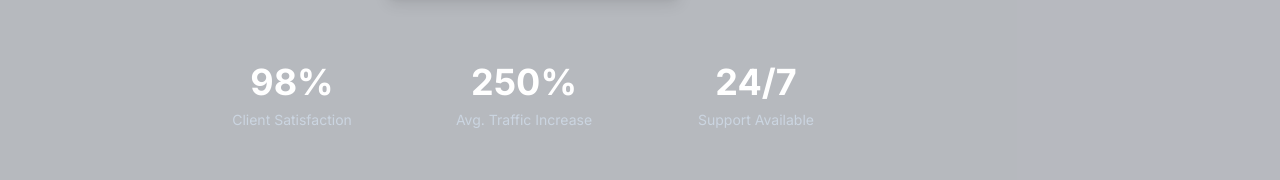
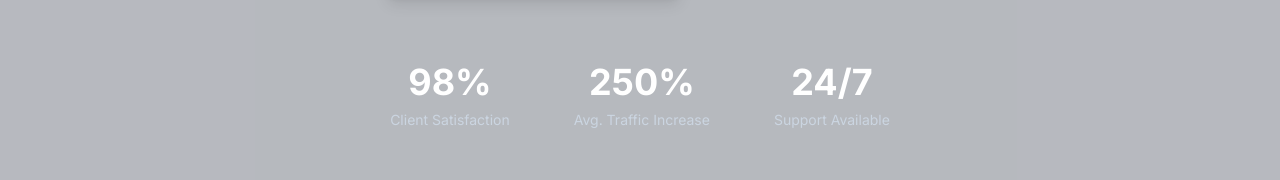
Before and after one commit to JonathanMartinez12/NOLA-Web-Development-, a Next.js app: page / in a window 1280 px wide. Shown: the part 544-724 px from the top of the page. Built offline with nearby package versions, Linux system fonts and the light colour scheme.

Commit message:
Center the 3 hero stats using flexbox
Changed from grid layout to flex with justify-center so the 3 remaining
stats are properly centered instead of being offset.

https://claude.ai/code/session_01Lgmjx4iQYcVNdZcjyqtzuK

```diff
--- a/app/page.tsx
+++ b/app/page.tsx
@@ -175,7 +175,7 @@ export default function Home() {
               initial={{ opacity: 0, y: 30 }}
               animate={{ opacity: 1, y: 0 }}
               transition={{ duration: 0.8, delay: 0.6 }}
-              className="mt-16 grid grid-cols-2 md:grid-cols-4 gap-8"
+              className="mt-16 flex flex-wrap justify-center gap-8 md:gap-16"
             >
               {stats.map((stat, index) => (
                 <div key={index} className="text-center">
```
